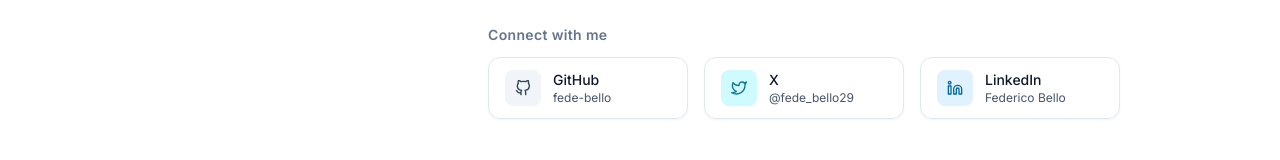
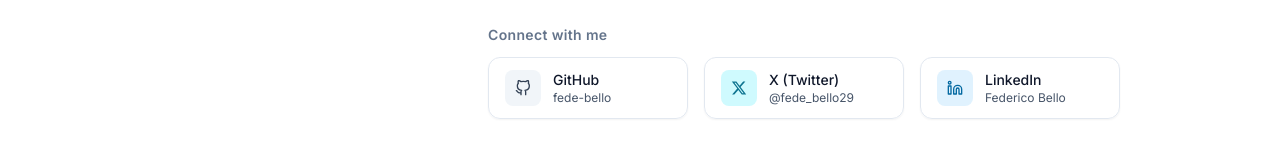
Before and after one commit to fede-bello/portfolio, a React (Vite) app: page / in a window 1280 px wide. Shown: the part 584-744 px from the top of the page. Built offline with nearby package versions, Linux system fonts and the light colour scheme.

Commit message:
fix: twitter icon, migrate to react icons

```diff
--- a/package.json
+++ b/package.json
@@ -12,11 +12,11 @@
     "dependencies": {
         "@radix-ui/react-switch": "^1.1.2",
         "clsx": "^2.1.1",
-        "feather-icons": "^4.29.2",
         "framer-motion": "^11.2.10",
         "lucide-react": "^0.453.0",
         "react": "^18.3.1",
         "react-dom": "^18.3.1",
+        "react-icons": "^5.5.0",
         "react-router-dom": "^6.26.1"
     },
     "devDependencies": {
--- a/src/components/ExperienceCard.tsx
+++ b/src/components/ExperienceCard.tsx
@@ -2,7 +2,7 @@ import { Panel } from "@/components/Panel";
 import { LeftRailMeta } from "@/components/LeftRailMeta";
 import { TechBadge } from "@/components/TechBadge";
 import type { Experience } from "@/types/experience";
-import { FeatherIcon } from "@/components/FeatherIcon";
+import { Icon } from "@/components/Icon";
 
 type Props = {
   exp: Experience;
@@ -23,14 +23,14 @@ export function ExperienceCard({ exp }: Props) {
 
           <div className="mt-1 flex items-center gap-4 text-sm text-slate-600 dark:text-slate-300 md:hidden">
             <span className="inline-flex items-center gap-1">
-              <FeatherIcon
+              <Icon
                 name="calendar"
                 className="size-4 text-slate-500 dark:text-slate-400"
               />
               {exp.period}
             </span>
             <span className="inline-flex items-center gap-1">
-              <FeatherIcon
+              <Icon
                 name="map-pin"
                 className="size-4 text-slate-500 dark:text-slate-400"
               />
--- a/src/components/FeatherIcon.tsx
+++ /dev/null
@@ -1,34 +0,0 @@
-import { memo } from "react";
-import feather from "feather-icons";
-
-type Props = {
-  name: string;
-  className?: string;
-  strokeWidth?: number;
-  title?: string;
-};
-
-export const FeatherIcon = memo(function FeatherIcon({
-  name,
-  className,
-  strokeWidth = 2,
-  title,
-}: Props) {
-  const svg = feather.icons[name]?.toSvg({
-    class: className,
-    "stroke-width": strokeWidth,
-    role: "img",
-    focusable: "false",
-    "aria-hidden": title ? undefined : "true",
-  });
-
-  if (!svg) return null;
-
-  return (
-    <span
-      aria-hidden={title ? undefined : true}
-      aria-label={title}
-      dangerouslySetInnerHTML={{ __html: svg }}
-    />
-  );
-});
--- /dev/null
+++ b/src/components/Icon.tsx
@@ -0,0 +1,36 @@
+import { memo } from "react";
+import type { IconType } from "react-icons";
+import {
+  FiGithub,
+  FiLinkedin,
+  FiArrowUpRight,
+  FiCalendar,
+  FiMapPin,
+} from "react-icons/fi";
+import { FaXTwitter } from "react-icons/fa6";
+
+type Props = {
+  name: string;
+  className?: string;
+  title?: string;
+};
+
+export const Icon = memo(function Icon({ name, className, title }: Props) {
+  const iconMap: Record<string, IconType> = {
+    github: FiGithub,
+    linkedin: FiLinkedin,
+    "arrow-up-right": FiArrowUpRight,
+    calendar: FiCalendar,
+    "map-pin": FiMapPin,
+    X: FaXTwitter,
+  };
+
+  const Icon = iconMap[name];
+  if (!Icon) return null;
+
+  return (
+    <span role="img" aria-hidden={title ? undefined : true} aria-label={title}>
+      <Icon className={className} focusable="false" />
+    </span>
+  );
+});
--- a/src/components/LeftRailMeta.tsx
+++ b/src/components/LeftRailMeta.tsx
@@ -1,4 +1,4 @@
-import { FeatherIcon } from "@/components/FeatherIcon";
+import { Icon } from "@/components/Icon";
 
 type Props = {
   period: string;
@@ -14,14 +14,14 @@ export function LeftRailMeta({ period, location, className }: Props) {
       }`}
     >
       <div className="flex items-center gap-2">
-        <FeatherIcon
+        <Icon
           name="calendar"
           className="size-4 text-slate-500 dark:text-slate-400"
         />
         <span>{period}</span>
       </div>
       <div className="mt-2 flex items-center gap-2">
-        <FeatherIcon
+        <Icon
           name="map-pin"
           className="size-4 text-slate-500 dark:text-slate-400"
         />
--- a/src/components/SocialLinks.tsx
+++ b/src/components/SocialLinks.tsx
@@ -1,5 +1,5 @@
 import { motion } from "framer-motion";
-import { FeatherIcon } from "@/components/FeatherIcon";
+import { Icon } from "@/components/Icon";
 
 type Social = {
   name: string;
@@ -21,9 +21,9 @@ const socials: Social[] = [
       "bg-slate-100 text-slate-700 dark:bg-slate-800 dark:text-slate-200 group-hover:bg-slate-200 dark:group-hover:bg-slate-700",
   },
   {
-    name: "X",
+    name: "X (Twitter)",
     href: "https://x.com/fede_bello29",
-    icon: "twitter",
+    icon: "X",
     label: "Visit X (Twitter) profile",
     subtitle: "@fede_bello29",
     badgeClasses:
@@ -71,7 +71,7 @@ export function SocialLinks({ className }: Props) {
               <span
                 className={`inline-flex items-center justify-center size-9 rounded-lg transition-colors ${item.badgeClasses}`}
               >
-                <FeatherIcon name={item.icon} className="size-4" />
+                <Icon name={item.icon} className="size-4" />
               </span>
 
               <div className="min-w-0 flex-1">
@@ -80,7 +80,7 @@ export function SocialLinks({ className }: Props) {
                     {item.name}
                   </span>
                   <span className="opacity-0 translate-x-1 group-hover:opacity-100 group-hover:translate-x-0 transition-all duration-200">
-                    <FeatherIcon
+                    <Icon
                       name="arrow-up-right"
                       className="size-3.5 text-slate-500 dark:text-slate-400"
                     />
--- a/src/types/feather-icons.d.ts
+++ /dev/null
@@ -1,20 +0,0 @@
-declare module "feather-icons" {
-  export type FeatherIconAttrs = Record<string, string | number | undefined>;
-
-  export interface FeatherIconDefinition {
-    name: string;
-    contents: string;
-    tags: string[];
-    attrs: Record<string, string | number>;
-    toSvg: (attrs?: FeatherIconAttrs) => string;
-  }
-
-  export interface FeatherIcons {
-    icons: Record<string, FeatherIconDefinition>;
-    replace: (attrs?: FeatherIconAttrs) => void;
-    toSvg: (name: string, attrs?: FeatherIconAttrs) => string;
-  }
-
-  const feather: FeatherIcons;
-  export default feather;
-}
```
Also changed, not shown: 1 other file (tests, documents, lock files or other folders).
